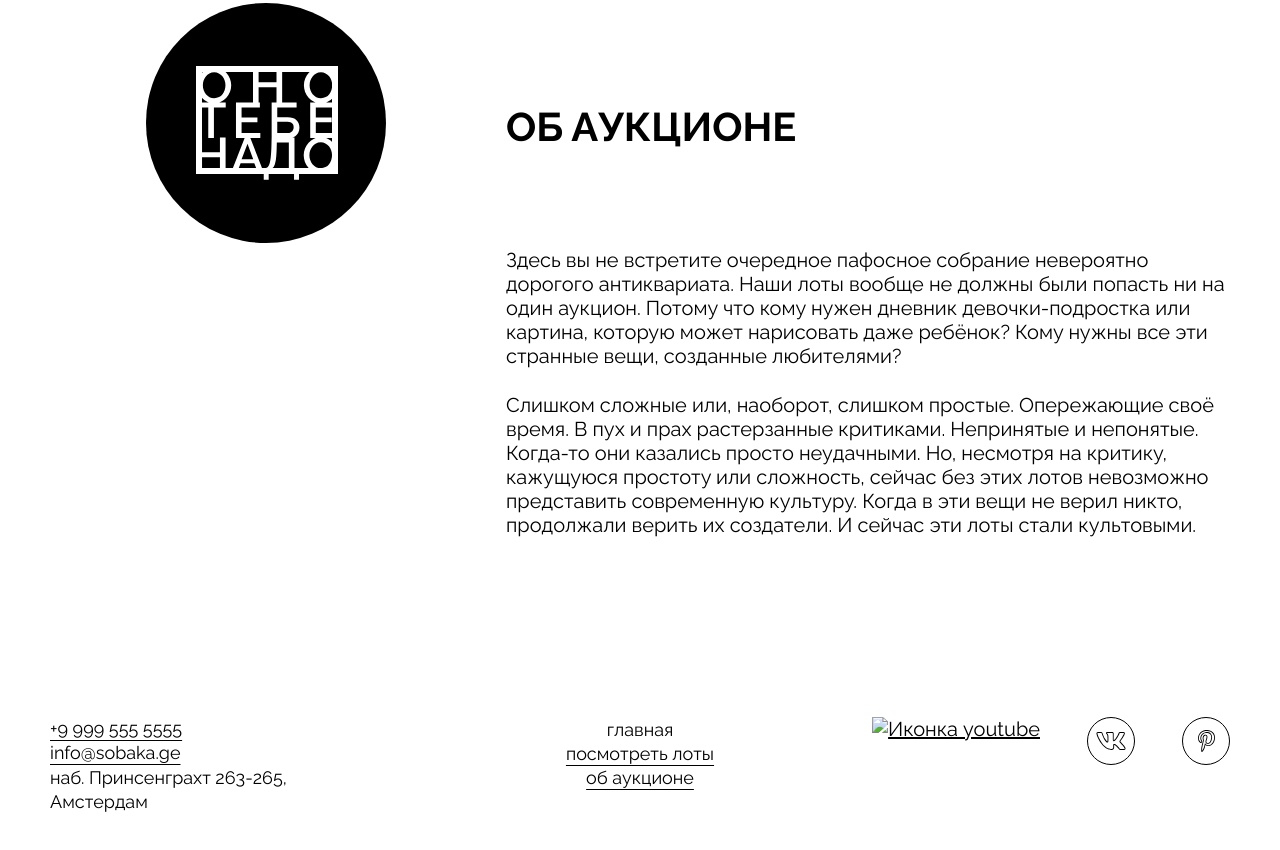
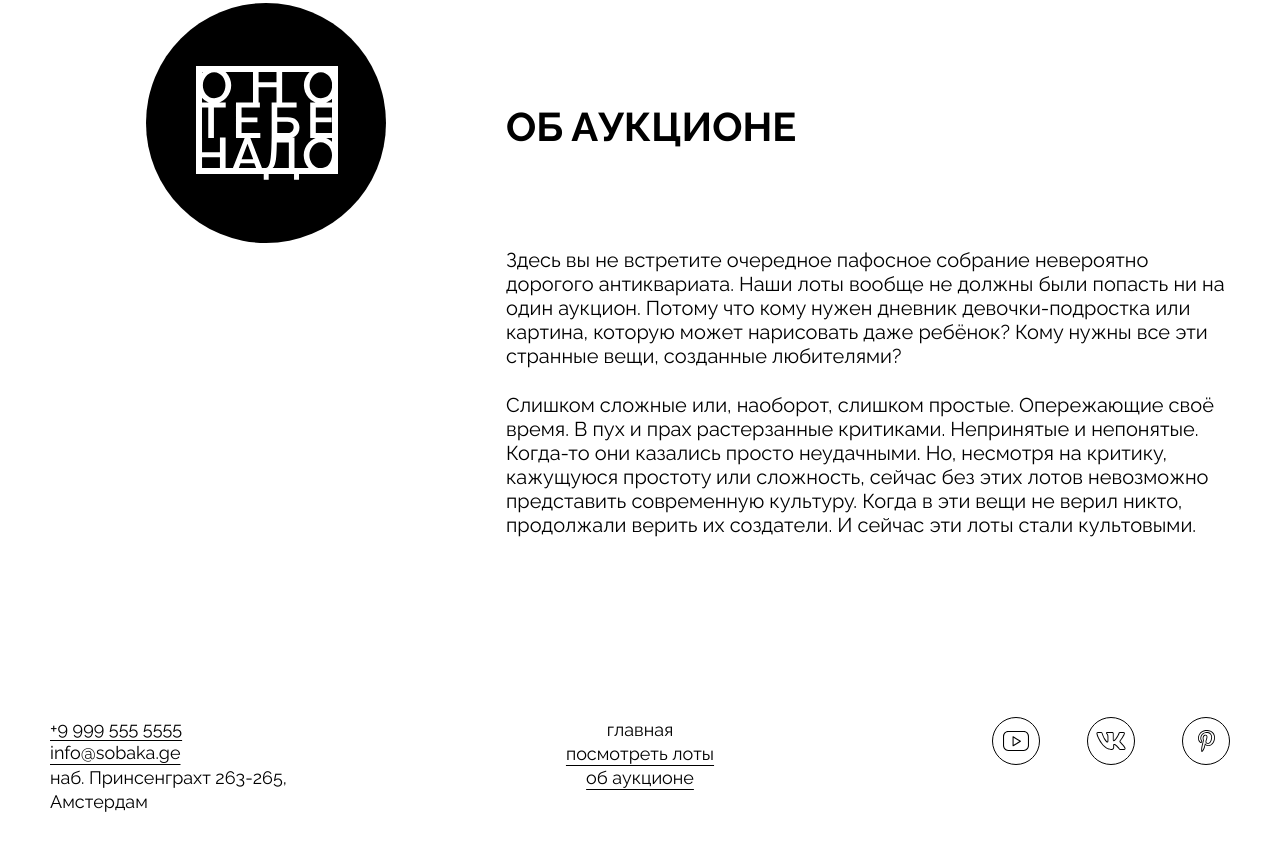
Before and after one commit to PrichaWarrior/ono-tebe-nado, a plain HTML site: page index.html in a window 1280 px wide. Shown: the part 2450-3300 px from the top of the page. Drawn offline with Linux system fonts and the light colour scheme.

Commit message:
Update index.html

```diff
--- a/index.html
+++ b/index.html
@@ -164,7 +164,7 @@
       <ul class="footer__social-list">
         <li class="footer__social-list-item">
           <a href="https://www.youtube.com/" class="footer__social-link" target="_blank">
-            <img src="./images/YouTube.svg" alt="Иконка youtube" class="footer__social-icon" />
+            <img src="./images/yt.svg" alt="Иконка youtube" class="footer__social-icon" />
           </a>
         </li>
         <li class="footer__social-list-item">
```
